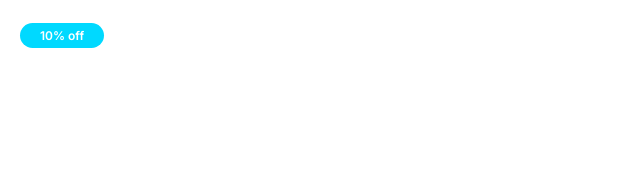
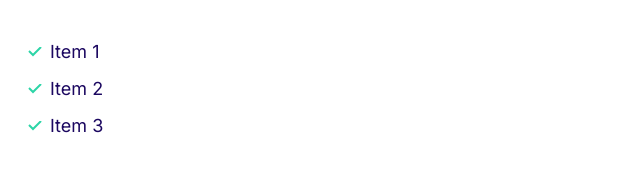
Before and after one commit to seba11lando/Sebify, a plain HTML site: page index.html in a window 1280 px wide. Shown: the whole page, without its empty margins (0-640 px from the left). Drawn offline with Linux system fonts and the light colour scheme.

Commit message:
Define list component.

```diff
--- a/css/styles.css
+++ b/css/styles.css
@@ -124,3 +124,32 @@ a {
         font-size: 1.2rem;
     }
 }
+
+/*Lists*/
+
+.list {
+  list-style: none;
+  padding-left: 0;
+  color: var(--color-headings);
+}
+
+.list--inline .list__item {
+  display: inline-block;
+  margin-right: 2rem;
+}
+
+.list--tick {
+    list-style-image: url('../images/tick.svg');
+    padding-left: 3rem;
+}
+
+.list--tick .list__item {
+    padding-left: 0.5rem;
+    margin-bottom: 1rem;
+}
+
+@media screen and (min-width: 1024px) {
+    .list--tick .list__item {
+        padding-left: 0;
+    }
+}
--- a/index.html
+++ b/index.html
@@ -11,6 +11,10 @@
     <link rel="stylesheet" href="css/styles.css">
 </head>
 <body>
-    <span class="badge badge--secondary badge--small">10% off</span>
+     <ul class="list list--tick">
+        <li class="list__item">Item 1</li>
+        <li class="list__item">Item 2</li>
+        <li class="list__item">Item 3</li>
+    </ul>
 </body>
 </html>
```
Also changed, not shown: componants/lists.html (added, +7 -0 lines), images/tick.svg (added).
